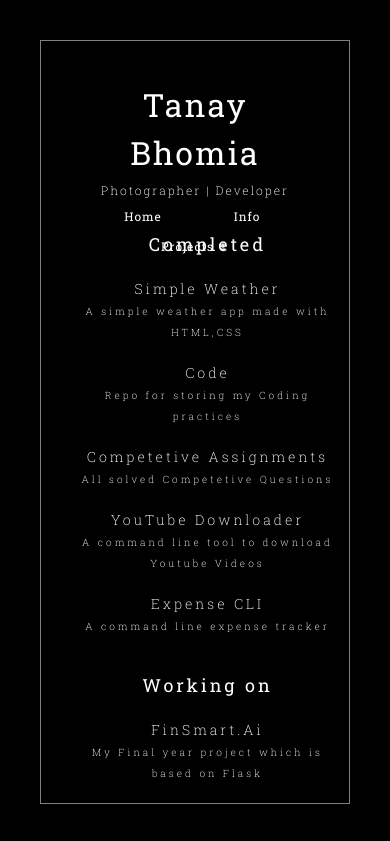
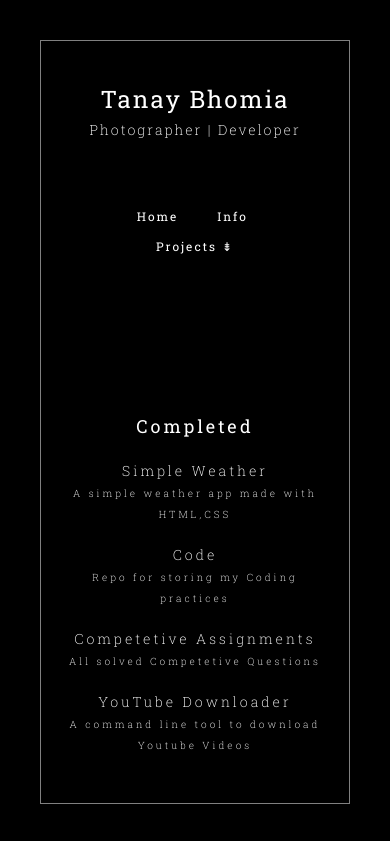
Before and after one commit to tanaybhomia/tanaybhomia.github.io, a plain HTML site: page projects.html in a window 390 px wide. Drawn offline with nearby package versions, Linux system fonts and the light colour scheme.

Commit message:
Corrected more designs

```diff
--- a/style/home.css
+++ b/style/home.css
@@ -150,30 +150,60 @@ body {
 
 /* Media query for mobile phones */
 @media screen and (max-width: 480px) {
+    .main
+    {
+        margin: 40px;
+        padding: 40px;
+        width: 100vw;
+        border: 0.5px solid gray;
+        overflow: hidden;
+        position: relative;
+    }
     .name {
-        width: auto;
+        width: auto; /* Adjust width as needed */
+        margin-left: 0px;
+        padding-left: 0px;
+        align-items: center;
+        text-align: center;
     }
 
     .name1 span {
-        font-size: 32px; /* Adjust font size as needed */
+        font-size: 24px; /* Adjust font size as needed */
+        text-align: center;
     }
 
     .name2 span {
-        font-size: 12px; /* Adjust font size as needed */
+        font-size: 14px; /* Adjust font size as needed */
+        text-align: center;
     }
 
     .tabs {
         width: auto; /* Adjust width as needed */
+        text-align: center;
+        margin-left: 0px;
     }
 
     .tabs ul {
-        letter-spacing: 1px; /* Adjust letter-spacing as needed */
+        letter-spacing: 2px; /* Adjust letter-spacing as needed */
+        font-size: 12px;
+        display: inline-block;
     }
+    .tabs li
+    {
+        display: inline-block;
+        min-width: 70px;
+    }
+
 
     .basic {
         height: auto; /* Adjust height as needed */
         width: auto; /* Adjust width as needed */
-        bottom: 5px; /* Adjust positioning as needed */
-        right: 5px; /* Adjust positioning as needed */
+        bottom: 40px; /* Adjust positioning as needed */
+        right: 20px; /* Adjust positioning as needed */
+        left: 20px;
+        font-size: 14px;
+        text-align: center;
+        align-items: center;
+        padding-right: 0px;
     }
 }
--- a/style/info.css
+++ b/style/info.css
@@ -189,30 +189,72 @@ body
 
 /* Media query for mobile phones */
 @media screen and (max-width: 480px) {
+    .main
+    {
+        margin: 40px;
+        padding: 40px;
+        width: 100vw;
+        border: 0.5px solid gray;
+        overflow: hidden;
+        position: relative;
+    }
     .name {
-        width: auto;
+        width: auto; /* Adjust width as needed */
+        margin-left: 0px;
+        padding-left: 0px;
+        align-items: center;
+        text-align: center;
     }
 
     .name1 span {
-        font-size: 32px; /* Adjust font size as needed */
+        font-size: 24px; /* Adjust font size as needed */
+        text-align: center;
     }
 
     .name2 span {
-        font-size: 12px; /* Adjust font size as needed */
+        font-size: 14px; /* Adjust font size as needed */
+        text-align: center;
     }
 
     .tabs {
         width: auto; /* Adjust width as needed */
+        text-align: center;
+        margin-left: 0px;
     }
 
     .tabs ul {
-        letter-spacing: 1px; /* Adjust letter-spacing as needed */
+        letter-spacing: 2px; /* Adjust letter-spacing as needed */
+        font-size: 12px;
+        display: inline-block;
     }
+    .tabs li
+    {
+        display: inline-block;
+        min-width: 70px;
+    }
+
 
     .basic {
         height: auto; /* Adjust height as needed */
         width: auto; /* Adjust width as needed */
-        bottom: 5px; /* Adjust positioning as needed */
-        right: 5px; /* Adjust positioning as needed */
+        bottom: 40px; /* Adjust positioning as needed */
+        right: 0px; /* Adjust positioning as needed */
+        left: 0px;
+        font-size: 12px;
+        text-align: center;
+        align-items: center;
+        padding-right: 0px;
+    }
+	.basic li
+	{
+		padding-bottom: 10px;
+	}
+    .basic ul
+    {
+	    list-style-type: none;
+	    line-height: 2.7em;
+	    padding-right: 0px;
+        padding-left: 0px;
+        margin-bottom: 0px;
     }
 }
--- a/style/projects.css
+++ b/style/projects.css
@@ -183,23 +183,10 @@ body
         display: inline-block;
         min-width: 100px;
     }
-
-
-    .basic {
-        height: auto;
-        width: auto;
-        bottom: 40px;
-        right: 20px;
-        left: 20px;
-        font-size: 14px;
-        text-align: center;
-        align-items: center;
-        padding-right: 0px;
-    }
 	.basic
 	{
-		padding-top: 70px;
-		height: 300px;
+		padding-top: 50px;
+		height: 400px;
 		display: block;
 		float: right;
 		bottom: 30px;
@@ -211,6 +198,7 @@ body
 		position: absolute;
 		text-align: center;
 		align-items: center;
+		padding-right: 0px;
 	}
 	.basic::-webkit-scrollbar {
 	    width: 0.5em;
@@ -276,30 +264,121 @@ body
 
 /* Media query for mobile phones */
 @media screen and (max-width: 480px) {
+    .main
+    {
+        margin: 40px;
+        padding: 40px;
+        width: 100vw;
+        border: 0.5px solid gray;
+        overflow: hidden;
+        position: relative;
+    }
     .name {
-        width: auto;
+        width: auto; /* Adjust width as needed */
+        margin-left: 0px;
+        padding-left: 0px;
+        align-items: center;
+        text-align: center;
     }
 
     .name1 span {
-        font-size: 32px; /* Adjust font size as needed */
+        font-size: 24px;
+        text-align: center;
     }
 
     .name2 span {
-        font-size: 12px; /* Adjust font size as needed */
+        font-size: 14px;
+        text-align: center;
     }
 
     .tabs {
-        width: auto; /* Adjust width as needed */
+        width: auto;
+        text-align: center;
+        margin-left: 0px;
     }
 
     .tabs ul {
-        letter-spacing: 1px; /* Adjust letter-spacing as needed */
+        letter-spacing: 2px;
+        font-size: 12px;
+        display: inline-block;
     }
+    .tabs li
+    {
+        display: inline-block;
+        min-width: 70px;
+    }
+    .basic {
+        height: 400px;
+		display: block;
+        width: auto;
+        bottom: 40px;
+        right: 20px;
+        left: 20px;
+        font-size: 14px;
+        text-align: center;
+        align-items: center;
+        padding-right: 0px;
+		overflow: auto;
+		position: absolute;
+    }
+	.basic::-webkit-scrollbar {
+	    width: 0.0em;
+	}
 
-    .basic {
-        height: auto; /* Adjust height as needed */
-        width: auto; /* Adjust width as needed */
-        bottom: 5px; /* Adjust positioning as needed */
-        right: 5px; /* Adjust positioning as needed */
-    }
+	.basic::-webkit-scrollbar-track {
+	    background: transparent;
+	}
+
+	.basic::-webkit-scrollbar-thumb {
+	    background-color: transparent;
+	}
+	.basic ul
+	{
+		padding-left: 0px;
+		list-style-type: none;
+		letter-spacing: 3px;
+	}
+	.basic li
+	{
+		font-size: 14px;
+		font-weight: 300;
+	}
+	.basic ul a:hover
+	{
+		color: gray;
+	    text-decoration: underline;
+	    transform: scale(1.5);
+	    transition: color 0.3s ease, text-decoration 0.3s ease, transform 0.3s ease;
+	}
+	.basic span
+	{
+		font-weight: 300;
+		font-size: 10px;
+	}
+	.completed, .working
+	{
+		padding-bottom: 20px;
+	}
+	.completed span
+	{
+		letter-spacing: 3px;
+		font-size: 18px;
+		font-weight: 400;
+	}
+	.working span
+	{
+		letter-spacing: 3px;
+		font-size: 18px;
+		font-weight: 400;
+	}
+	.basic a
+	{
+		color: white;
+		text-decoration: none;
+	}
+	.tabs a
+	{
+		color: white;
+		text-decoration: none;
+	}
 }
```
